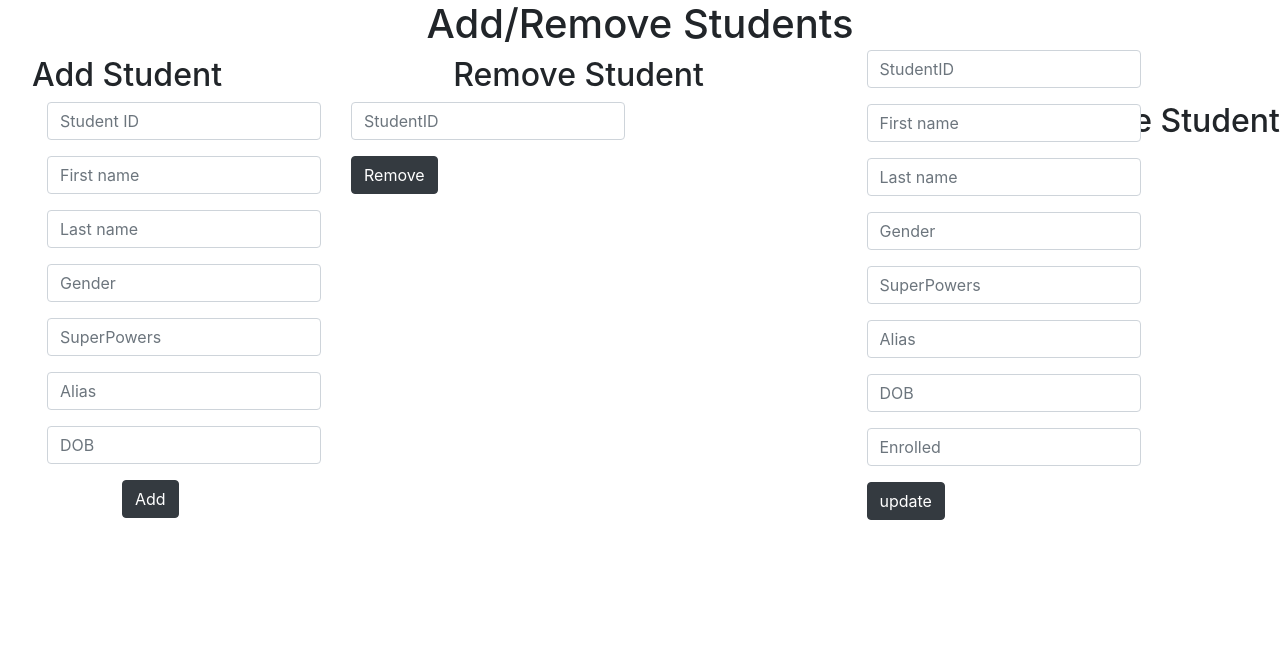
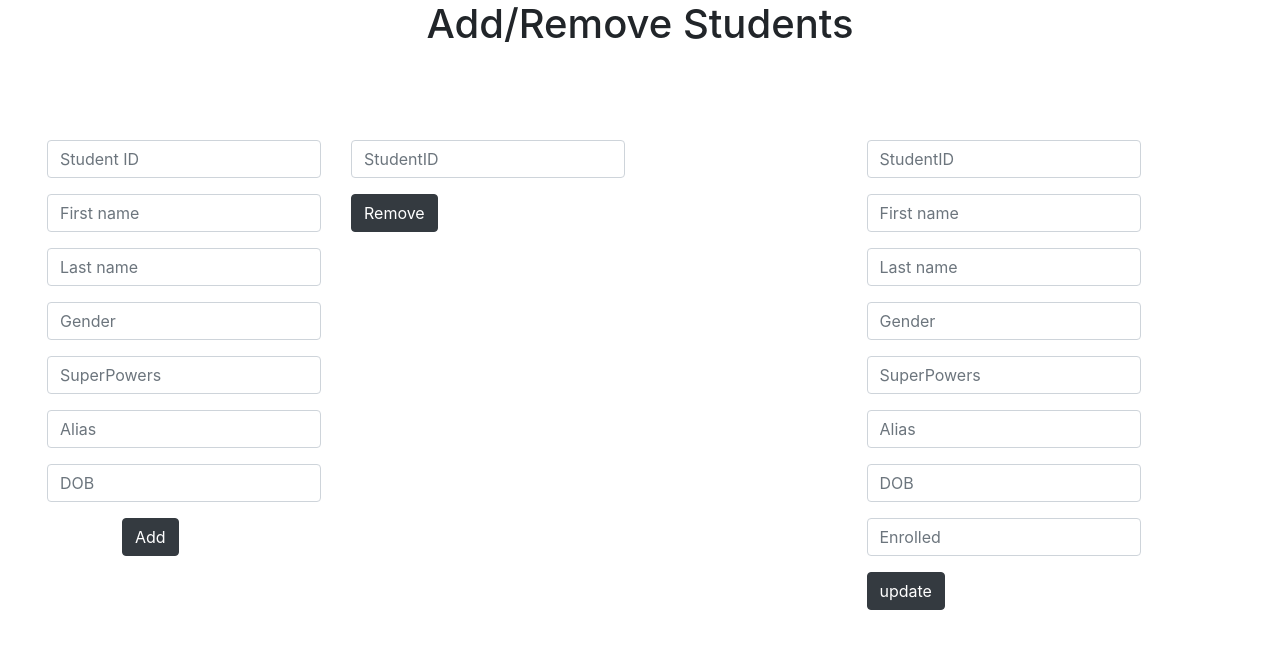
Before and after one commit to altaiiiir/Student-Roster-Website, a Flask app: page /add-remove-student in a window 1280 px wide. Shown: the part 58-707 px from the top of the page. Run offline with Flask 2, Linux system fonts and the light colour scheme; the visitor is signed in with stand-in values (Sample User, id 1); some libraries are stand-ins or nearby versions.

Commit message:
vertical alignment

```diff
--- a/templates/AddRemoveStudent.html
+++ b/templates/AddRemoveStudent.html
@@ -2,9 +2,7 @@
 
 {% block content %}
 <h1 style="text-align:center;">Add/Remove Students </h1>
-<h2 style="float:left; margin-left: 2.5%;">Add Student</h2>
-<h2 style="float:right;margin-right: 45%;">Remove Student</h2>
-<h2 style="float:right;">Update Student </h2>
+
 
 <div class="container">
    <div class="d-flex justify-content-center">
@@ -35,7 +33,7 @@
 <div class="container">
 
 </div class="row">
-   <div id="column_container" style="display: flex; margin-left: 2.5%;">
+   <div id="column_container" style="display: flex; margin-left: 2.5%; margin-top: 5%">
       <div class="col-sm" style="float: left; ">
                <form action ="#" method = "POST" class="form-inline" >
                   <div class="btn-group-vertical">
@@ -51,7 +49,7 @@
                </form>
       </div>
 
-      <div class="col-sm" style="float: right; margin-right: 45%;">
+      <div class="col-sm" style="float: right; margin-right: 45%; margin-top: 0%">
             <form action ="#" method = "POST" class="form-inline">
                <div class="btn-group-vertical">
                   <p><input type="number" class="form-control" placeholder="StudentID" maxlength="100" name = studID required></p>
@@ -60,7 +58,7 @@
             </form>
       </div>
 
-      <div class="col-sm" style="float: right; margin-right: 5%; margin-top: -11%;">
+      <div class="col-sm" style="float: right; margin-right: 5%; margin-top: 0%">
         <form action ="#" method = "POST" class="form-inline">
            <div class="btn-group-vertical">
                <p><input type="number" class="form-control" placeholder="StudentID" maxlength="100" name = studentID required></p>
```
